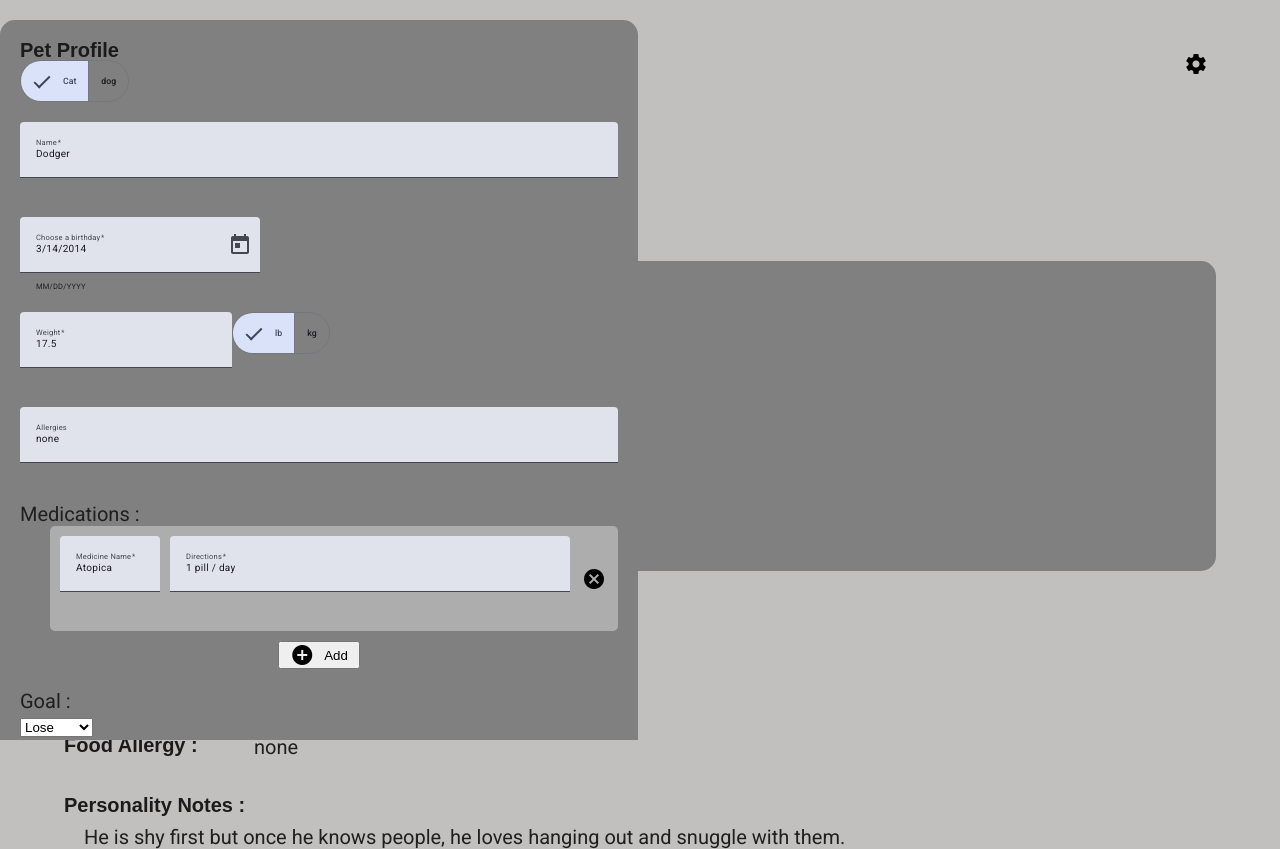
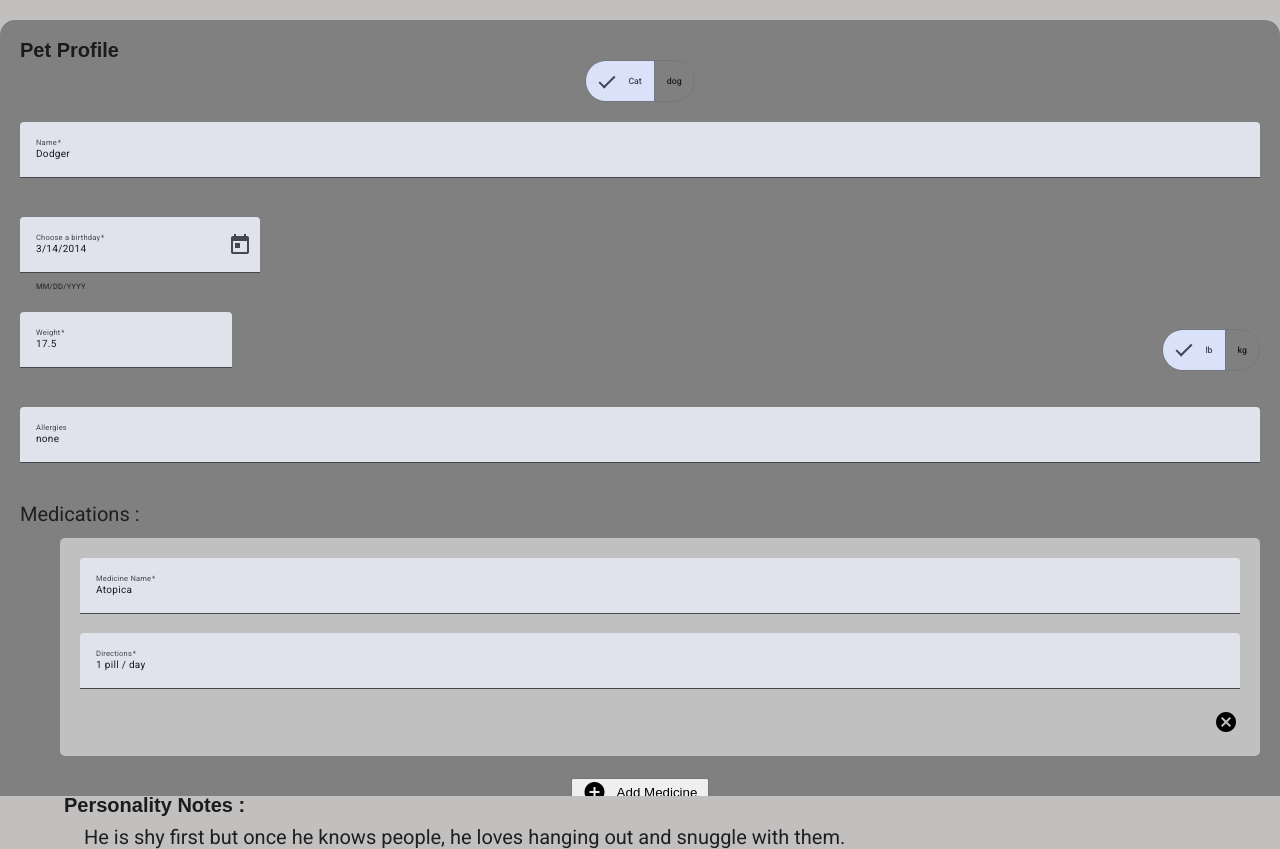
Before and after one commit to CocoTapi/Cat-Calorie-Calc-Frontend, an Angular app: page / in a window 1280 px wide. Both pictures are taken after a click on the button "settings". Built offline with nearby package versions, Linux system fonts and the light colour scheme.

Commit message:
update form pet profile styling

```diff
--- a/src/app/pet-profile/pet-form/pet-form.component.html
+++ b/src/app/pet-profile/pet-form/pet-form.component.html
@@ -4,7 +4,7 @@
     <form [formGroup]="petProfileForm" (ngSubmit)="onSubmit()" class="form">
         <!-- Type Selection -->
         <section class="form__species">
-            <mat-button-toggle-group aria-label="species" formControlName="species">
+            <mat-button-toggle-group aria-label="species" formControlName="species" class="toggle-btn">
                 <mat-button-toggle value="cat">Cat</mat-button-toggle>
                 <mat-button-toggle value="dog">dog</mat-button-toggle>
             </mat-button-toggle-group>
@@ -92,14 +92,15 @@
             </ul>
             <button type="button" (click)="addMedication()" class="btn form__medications__btn">
                 <mat-icon>add_circle</mat-icon>
-                <span>Add</span>
+                <span>Add Medicine</span>
             </button>
         </section>
 
         <!-- Goal Selection -->
         <section class="form__goal">
             <label for="goal" class="form__goal__title">Goal :</label>
-            <div class="form__section__goal__target">
+            <div class="form__goal__content">
+                <div class="form__goal__content__target">
                     <select name="goal" id="goal" formControlName="goal">
                         <option value="Maintain">Maintain</option>
                         <option value="Lose">Lose</option>
@@ -109,7 +110,7 @@
                 </div>
 
                 <!-- Target Weight Input -->
-            <div class="form__section__goal__weight">
+                <div class="form__goal__content__weight">
                     <app-custom-input
                         label="Target Weight"
                         formFieldName="target_weight"
@@ -118,19 +119,16 @@
                         placeholder="Ex. milk, wheat"
                     />
                     <p>{{ getFormControl('weight_unit').value }}</p>
+                </div>
+            </div>
 
-                <!-- <label for="target_weight" class="form__section__title">Target Weight :</label>
-                <div>
-                    <input type="text" id="target_weight" name="target_weight" formControlName="target_weight" />
-                    <p>{{ unitControl.value }}</p>
-                </div> -->
-            </div>
         </section>
 
         <!-- Dairy Calories Setting -->
         <section class="form__calories">
             <p class="form__calories__title">Daily Calories :</p>
-            <div class="form__calories__info">
+            <div class="form__calories__content">
+                <div class="form__calories__contents__info">
                     <p>
                         We use Resting Energy Requirement (RER)
                     </p>
@@ -139,7 +137,7 @@
                 </div>
 
                 <!-- Factor Input -->
-            <div class="form__calories__factor">
+                <div class="form__calories__content__factor">
                     <p>
                         suggested factor for
                         <span>{{ getFormControl('goal').value }} weight</span> :
@@ -155,7 +153,7 @@
                 </div>
 
                 <!-- Calories Input -->
-            <div class="form__calories__daily">
+                <div class="form__calories__contents__daily">
                     <p>Displayed calories are automatically calculated based on the factor.</p>
                     <app-custom-input
                         label="Daily Calories"
@@ -166,6 +164,7 @@
                     />
                     <p>kcal / day</p>
                 </div>
+            </div>
         </section>
 
         <button>Submit</button>
--- a/src/app/pet-profile/pet-form/pet-form.component.scss
+++ b/src/app/pet-profile/pet-form/pet-form.component.scss
@@ -4,23 +4,33 @@
   position: fixed;
   z-index: 1000;
   box-sizing: border-box;
-  height: 90vh; /* Ensures modal takes a limited height */
+  height: 97vh; /* Ensures modal takes a limited height */
+  width: 100%;
   overflow-y: auto; /* Enables scrolling inside modal */
 }
 
 .form {
-  display: grid;
+  display: flex;
+  flex-direction: column;
   gap: 2rem;
   flex: 1; /* Allows form to take available space */
   overflow-y: auto; /* Enables scrolling */
+  box-sizing: border-box;
+  width: 100%;
+  align-items: stretch;
 
-  &__type {
-    margin: 1rem auto;
-    // TODO: button design
+  & > * {
+    display: flex;
   }
 
-  &__name{
+  &__species {
+    margin: 0 auto;
+    justify-content: center;
+  }
 
+  &__name {
+    width: 100%;
+    flex-direction: column;
   }
 
   &__birthday {
@@ -28,14 +38,9 @@
   }
 
   &__weight {
-    display: flex;
-    // grid-template-columns: 10rem 1fr 1fr;
+    justify-content: space-between;
+    align-items: center;
 
-    // &__unit {
-    //     display: flex;
-    //     justify-content: flex-end;
-    //     align-items: center;
-    // }
   }
 
   &__allergies, &__medications, &__goal {
@@ -43,55 +48,30 @@
   }
 
   &__allergies {
-    input[name='allergies'] {
-      width: 100%;
-      margin-left: 3rem;
-
-    }
+    flex-direction: column;
   }
 
   &__medications {
+    flex-direction: column;
 
     &__content {
-      margin-left: 3rem;
+      display: flex;
+      flex-direction: column;
       list-style: circle;
 
       &__item {
-        background-color: rgb(173, 173, 173);
-        padding: 1rem;
+        display: flex;
+        flex-direction: column;
+        background-color: rgb(192, 192, 192);
+        padding: 2rem;
+        margin-left: 4rem;
         margin-bottom: 1rem;
         border-radius: 5px;
-        display: grid;
-        grid-template-columns: 10rem 1fr auto; // Two columns + button space
-        grid-template-areas:
-            "label1 input1 button"
-            "label2 input2 button";
-        gap: 1rem;
-        align-items: center;
-        width: 100%;
-        position: relative;
-
-        label[for="med_name"] {
-            grid-area: label1;
-        }
-
-        input[name="med_name"] {
-            grid-area: input1;
-        }
-
-        label[for="directions"] {
-            grid-area: label2;
-        }
-
-        input[name="directions"] {
-            grid-area: input2;
-        }
 
         button {
-            grid-area: button;
-            justify-self: end;
-            background-color: transparent;
-            border-color: transparent;
+          justify-content: end;
+          background-color: transparent;
+          border-color: transparent;
         }
       }
     }
@@ -104,17 +84,45 @@
   }
 
   &__goal {
-    &__target {
+    display: flex;
+    flex-direction: column;
 
-    }
+    &__content {
+      display: flex;
+      flex-direction: column;
+      margin-left: 4rem;
+      gap: 2rem;
 
-    &__weight {
 
+      &__target {
+        display: flex;
+        gap: 2rem;
+        align-items: center;
+      }
+
+      &__weight {
+        display: flex;
+        gap: 2rem;
+        align-items: center;
+      }
     }
   }
 
   &__calories {
+    display: flex;
+    flex-direction: column;
 
+    &__content {
+      display: flex;
+      flex-direction: column;
+      margin-left: 4rem;
+      gap: 1rem;
+
+      &__factor {
+        display: flex;
+      }
+    }
   }
 
+
 }
```
Lines whose indentation alone changed are shown as unchanged.
